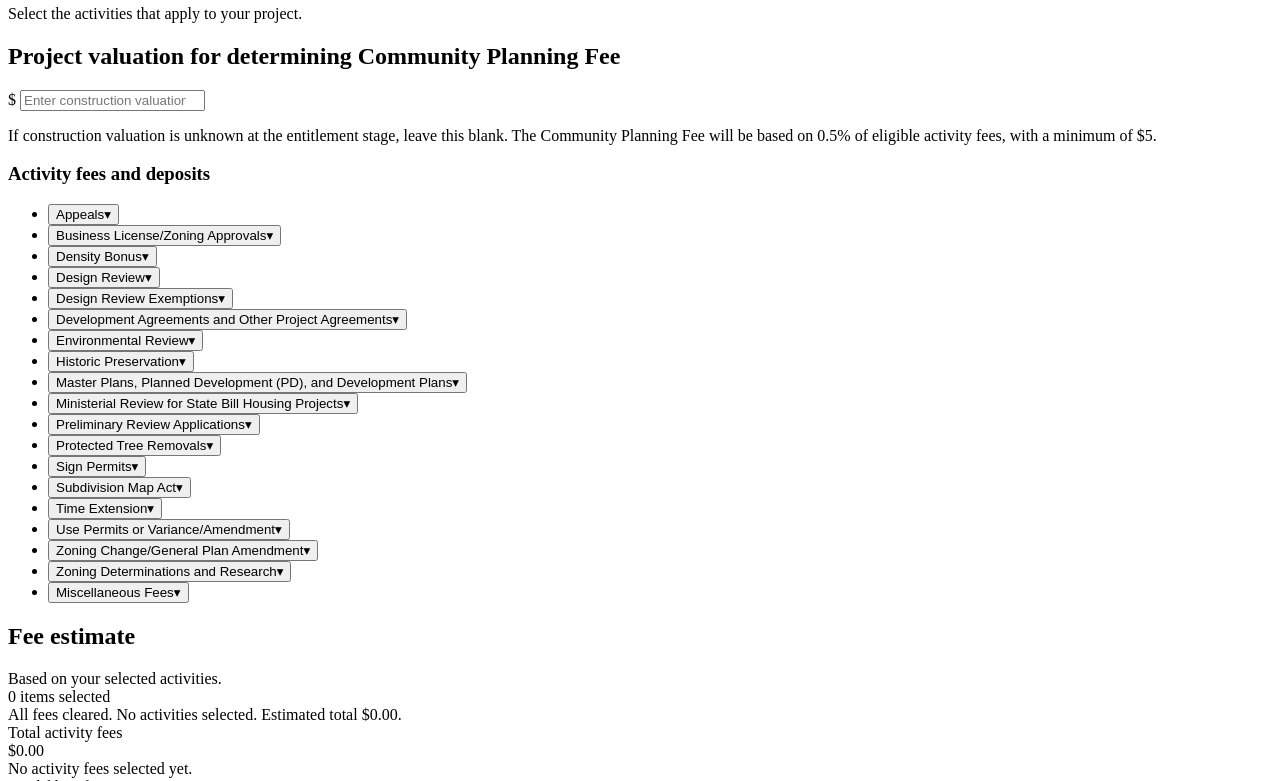
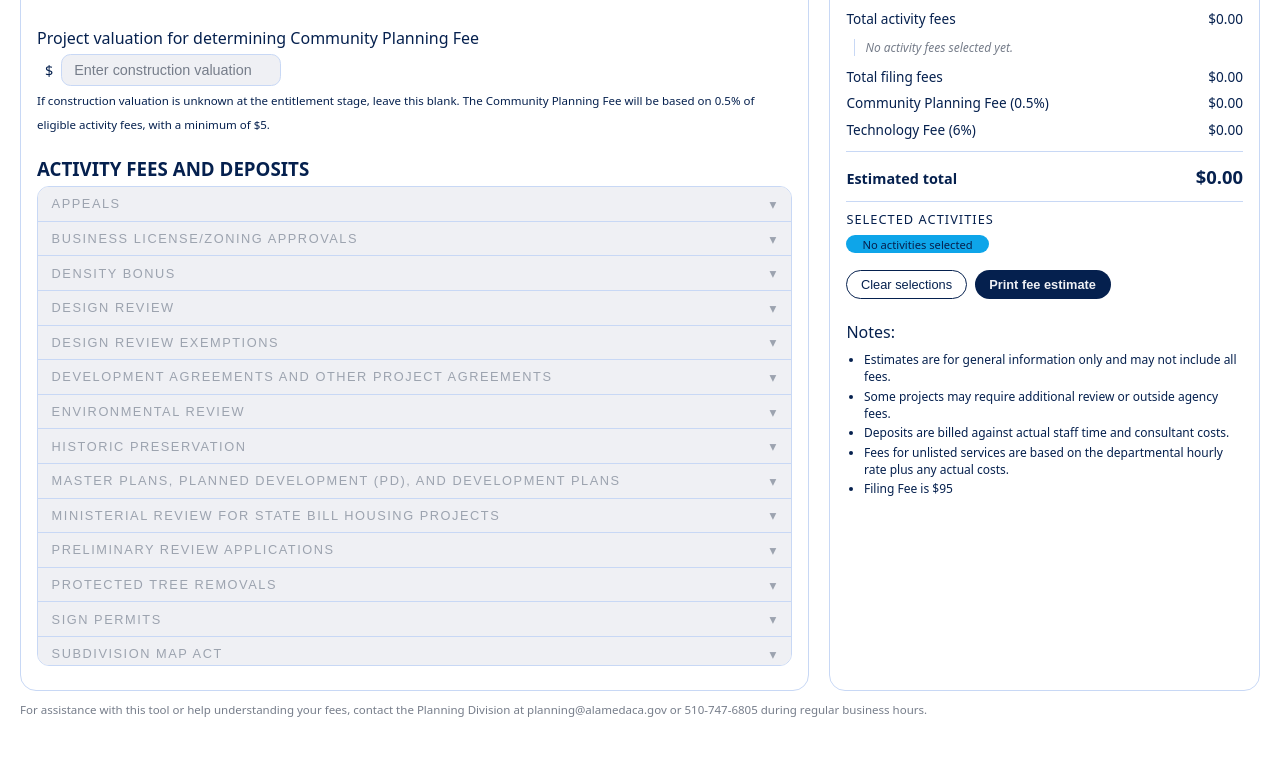
Before and after one commit to alamedaca/planning-fee-calculator, a plain HTML site: page index.html in a window 1280 px wide. Shown: the part 186-967 px from the top of the page. After the commit the page ends 906 px from the top, so only its background shows below. Drawn offline with Linux system fonts and the light colour scheme.

Commit message:
Update styles.css

```diff
--- a/styles.css
+++ b/styles.css
@@ -1,143 +1,504 @@
-<!doctype html>
-<html lang="en">
-<head>
-  <meta charset="utf-8" />
-  <title>City of Alameda Planning Fee Calculator v5.6 - WCAG Compliant (Fee Schedule FY25-26)</title>
-  <meta name="viewport" content="width=device-width, initial-scale=1" />
+  :root {
+      --brand:#38bdf8;
+      --brand-soft:#0ea5e9;
+      --bg:#EFF0F4;
+      --panel:#EFF0F4;
+      --panel-soft:#EFF0F4;
+      --muted:#767d8a; /* secondary text color */
+      --text:#05204E;
+      --border:#C8D8F5;
+    }
+    *{box-sizing:border-box}
+    html,body{height:100%;margin:0;padding:0}
+    body{
+      font-family: system-ui,-apple-system,Segoe UI,Roboto,Helvetica,Arial,sans-serif;
+      color:var(--text);
+      -webkit-font-smoothing:antialiased;
+    }
+    .skip-link {
+      position:absolute;
+      left:0.75rem;
+      top:0.75rem;
+      padding:0.5rem 0.75rem;
+      background:#ffffff;
+      color:#111827;
+      border-radius:0.25rem;
+      z-index:50;
+      transform:translateY(-200%);
+      transition:transform 0.15s ease-out;
+    }
+    .skip-link:focus { transform:translateY(0); }
+    .sr-only{
+      position:absolute;
+      width:1px;
+      height:1px;
+      padding:0;
+      margin:-1px;
+      overflow:hidden;
+      clip:rect(0,0,0,0);
+      white-space:nowrap;
+      border:0;
+    }
 
-  <link rel="stylesheet" href="styles.css" />
-</head>
+    button,
+    input,
+    select,
+    textarea,
+    [tabindex]:not([tabindex="-1"]) {
+      outline:none;
+    }
+    button:focus-visible,
+    input:focus-visible,
+    select:focus-visible,
+    textarea:focus-visible,
+    [tabindex]:not([tabindex="-1"]):focus-visible {
+      outline:3px solid #facc15;
+      outline-offset:3px;
+    }
+    .page-shell{
+      min-height:100vh;
+      display:flex;
+      flex-direction:column;
+    }
+    header.site-header{
+      padding:0.5rem 1.25rem 0.25rem;
+    }
+    .site-title-row{
+      display:flex;
+      flex-wrap:wrap;
+      align-items:baseline;
+      gap:0.35rem;
+    }
+    h1{
+      font-size:2rem;
+      margin:0;
+      letter-spacing:.02em;
+    }
 
-<body>
-  <a href="#main-content" class="skip-link">Skip to main content</a>
+    h2{
+      display:block;
+      font: size 1.5rem;
+      font: weight 600px
+      color:var(--text);
+      margin-bottom:.35rem;
+    }
 
-  <div class="page-shell">
-    <header class="site-header" role="banner">
-      <div class="site-title-row">
-        <h1>City of Alameda Planning Fee Calculator</h1>
-        <!--<span class="version-pill"> WCAG 2.1 AA Compliant</span> This is not good for longevity-->
-      </div>
-      <p class="site-tagline" id="feeCalcDesc">
-        Use this tool to estimate Planning and Zoning entitlement application fees.
-      </p>
-    </header>
+    h3{
+      display:block;
+      font: size 1.25rem;
+      font: weight 600px;
+      text-transform:uppercase;
+      color:var(--text);
+      margin-bottom:.35rem;
+    }
 
-    <main id="main-content" role="main" aria-describedby="feeCalcDesc">
-      <div class="layout">
-        <section class="card" aria-label="Project information and fee selection">
-          <div class="card-header">
-            <div>
-              <h2 class="card-title">Project information and activities</h2>
-              <p>Select the activities that apply to your project.</p>
-            </div>
-          </div>
+    h4{
+      display:block;
+      font: size 1rem;
+      font: weight 600px;
+      text-transform:uppercase;
+      color:var(--text);
+      margin-bottom:.35rem;
+    }
 
-          <div class="field-group">
-            <h3><label class="field-label" for="valuationInput">
-              Project valuation for determining Community Planning Fee
-            </label></h3>
-            <div class="field-row">
-              <span></span>$</span>
-              <input
-                id="valuationInput"
-                name="valuationInput"
-                type="number"
-                min="0"
-                step="1"
-                inputmode="decimal"
-                placeholder="Enter construction valuation (optional)"
-                aria-describedby="valuationHelp"
-              />
-            </div>
-            <p class="helper-text" id="valuationHelp">
-              If construction valuation is unknown at the entitlement stage, leave this blank.
-              The Community Planning Fee will be based on 0.5% of eligible activity fees,
-              with a minimum of $5.
-            </p>
-          </div>
+    p{
+      margin-bottom:1em;
+      color:var(--text);
+      font-size:1rem;
+      line-height:1.5rem;
+    }
 
-          <div class="field-group" aria-label="Available planning fees and deposits">
-            <h3>
-              Activity fees and deposits
-            </h3>
-            <ul class="fee-list" id="feeList" role="list"></ul>
-          </div>
-        </section>
+    .version-pill{
+      font-size:.75rem;
+      padding:.15rem .5rem;
+      border-radius:999px;
+      border:1px solid #05204E;
+      color:#e5e7eb;
+    }
 
-        <aside class="card fee-summary-card" aria-label="Fee estimate">
-          <div class="card-header">
-            <div>
-              <h2 class="card-title" id="fee-estimate-heading">Fee estimate</h2>
-              <div class="card-subtitle">Based on your selected activities.</div>
-            </div>
-            <span class="chip" id="selectedCountChip">0 items selected</span>
-          </div>
+    .site-tagline{
+      margin-top:.15rem;
+      max-width:none;
+      font-size:.85rem;
+      color:var(--text);
+    }
 
-          <section aria-labelledby="fee-estimate-heading">
-            <div id="feeTotalsLive" class="sr-only" role="status" aria-live="polite"></div>
+    @media (min-width: 1024px){
+      .site-tagline{
+        white-space:nowrap;
+      }
+    }
 
-            <div class="totals-grid">
-              <div class="totals-label">Total activity fees</div>
-              <div class="totals-value" id="activityTotalDisplay">$0.00</div>
+    main#main-content{
+      padding:0 1.25rem 0.25rem;
+      margin-bottom:0;
+    }
 
-              <div id="activityList" class="activity-list"
-                   aria-label="Activity fee details"></div>
+    .layout{
+      display:grid;
+      grid-template-columns:minmax(0,2.2fr) minmax(0,1.2fr);
+      gap:1.25rem;
+      margin-bottom:0.25rem;
+    }
 
-              <div class="totals-label">Total filing fees</div>
-              <div class="totals-value" id="filingTotalDisplay">$0.00</div>
+    @media (max-width:960px){
+      .layout{ grid-template-columns:1fr; }
+    }
 
-              <div class="totals-label">Community Planning Fee (0.5%)</div>
-              <div class="totals-value" id="cpfDisplay">$0.00</div>
+    .card{
+      border-radius:1rem;
+      border:1px solid var(--border);
+      padding:0.75rem 1rem 0.5rem;;
+    }
+    .card-header{
+      display:flex;
+      justify-content:space-between;
+      align-items:center;
+      gap:0.75rem;
+      margin-bottom:.75rem;
+    }
+/*    .card-title{
+      font-size:1rem;
+      font-weight:600;
+      letter-spacing:.03em;
+      text-transform:uppercase;
+      color:var(--text);
+    }
 
-              <div class="totals-label">Technology Fee (6%)</div>
-              <div class="totals-value" id="techFeeDisplay">$0.00</div>
-            </div>
+    .card-subtitle{
+      font-size:.8rem;
+      color:var(--);
+    }
 
-            <div class="totals-grand">
-              <div class="totals-grand-label">Estimated total</div>
-              <div class="totals-grand-value" id="grandTotalDisplay">$0.00</div>
-            </div>
+*/
+    .chip{
+      font-size:.7rem;
+      padding:.1rem .4rem;
+      border-radius:999px;
+      border:1px solid var(--border);
+      color:var(--text);
+    }
+    .field-group{ margin-bottom:1rem; }
+   /* .field-label{
+      display:block;
+      font-size:1rem;
+      font: weight 600px;
+      text-transform:uppercase;
+      color:var(--text);
+      margin-bottom:.35rem;
+    }
+      */
+    .field-row{
+      display:flex;
+      flex-wrap:wrap;
+      gap:.5rem;
+      align-items:center;
+      font-size:.9rem;
+      color:var(--text)
+    }
+    input[type="number"], input[type="text"]{
+      background-color:#EFF0F4;
+      border-radius:.6rem;
+      border:1px solid var(--border);
+      padding:.45rem .75rem;
+      color:var(--text);
+      font-size:.9rem;
+      min-width:0;
+      width: 220px;
+    }
+    input[type="number"]::placeholder,
+    input[type="text"]::placeholder{ color:var(--muted); }
+    .helper-text{
+      font-size:.72rem;
+      color:var(--text);
+      margin-top:.15rem;
+    }
+    .fee-list{
+      margin:0;
+      padding:0;
+      list-style:none;
+      max-height:60vh;
+      overflow:auto;
+      border-radius:.75rem;
+      border:1px solid var(--border);
+      background:var(--panel);
+    }
 
-            <div class="selected-activities" aria-label="Selected activities">
-              <div class="selected-activities-title">Selected activities</div>
-              <ul id="selectedActivitiesList" class="selected-list"></ul>
-            </div>
+    .fee-section{
+      border-bottom:1px solid var(--border)
+    }
+    .fee-section-toggle{
+      width:100%;
+      text-align:left;
+      background:transparent;
+      border:none;
+      padding:.55rem .85rem;
+      display:flex;
+      justify-content:space-between;
+      align-items:center;
+      font-size:.8rem;
+      text-transform:uppercase;
+      letter-spacing:.12em;
+      color:#9ca3af;
+      cursor:pointer;
+    }
+    .fee-section-title{
+      flex:1;
+    }
+    .fee-section-indicator{
+      font-size:.85rem;
+      margin-left:.5rem;
+      transition:transform .15s ease;
+    }
+    .fee-section-panel{
+      list-style:none;
+      margin:0;
+      padding:0 0 .25rem 0;
+    }
+    .fee-section-open .fee-section-indicator{
+      transform:rotate(180deg);
+    }
 
-            <div style="margin-top:.35 rem;">
-              <span class="badge-soft" id="summaryBadge">No activities selected</span>
-            </div>
-          </section>
+    .fee-section-header{
+      padding:.6rem .85rem .35rem;
+      font-size:.8rem;
+      text-transform:uppercase;
+      letter-spacing:.12em;
+      color:var(--muted);
+      border-bottom:1px solid var(--border);
+      position:sticky;
+      top:0;
+      backdrop-filter:blur(12px);
+      background:var(--bg);
+      z-index:2;
+    }
+    .fee-item{
+      display:flex;
+      gap:.6rem;
+      padding:.55rem .9rem;
+      border-bottom:1px solid var(--border);
+      align-items:flex-start;
+    }
+    .fee-item:last-child{ border-bottom:none; }
+    .fee-item input[type="checkbox"]{ margin-top:.1rem; }
+    .fee-item-main{ flex:1; min-width:0; }
+    .fee-item-name{
+      display:block;
+      font-size:.86rem;
+      color:var(--text)
+    }
+    .fee-item-amounts{
+      display:flex;
+      justify-content:space-between;
+      align-items:baseline;
+      margin-top:.15rem;
+      font-size:.78rem;
+      color:var(--text)
+      gap:.5rem;
+    }
+    .fee-amount-label{ opacity:.85; }
+    .fee-amount-value{
+      font-variant-numeric:tabular-nums;
+      white-space:nowrap;
+    }
+    .fee-summary-card{
+      position:sticky;
+      top:1rem;
+      display:flex;
+      flex-direction:column;
+    }
+    .totals-grid{
+      display:grid;
+      grid-template-columns:1.1fr .9fr;
+      gap:.45rem .75rem;
+      font-size:.85rem;
+      margin-top:.75rem;
+    }
+    .totals-label{ color: var(--text); }
+    .totals-value{
+      text-align:right;
+      font-variant-numeric:tabular-nums;
+    }
+    .totals-grand{
+      margin-top:.75rem;
+      padding-top:.75rem;
+      border-top:1px solid var(--border);
+      display:flex;
+      justify-content:space-between;
+      align-items:baseline;
+      gap:.5rem;
+    }
+    .totals-grand-label{
+      font-size:.9rem;
+      font-weight:600;
+    }
+    .totals-grand-value{
+      font-size:1.15rem;
+      font-weight:700;
+      font-variant-numeric:tabular-nums;
+    }
+    .badge-soft{
+      font-size:.7rem;
+      padding:.1rem 1rem;
+      border-radius:999px;
+      background:var(--brand-soft);
+      color: var(--text);
+    }
+    .selected-activities{
+      margin-top:.75rem;
+      padding-top:.5rem;
+      border-top:1px solid var(--border);
+      max-height:180px;
+      overflow-y:auto;
+    }
+    .selected-activities-title{
+      font-size:.8rem;
+      text-transform:uppercase;
+      letter-spacing:.08em;
+      color:var(--text);
+      margin-bottom:.25rem;
+    }
+    .selected-list{
+      margin:0;
+      padding-left:1.1rem;
+      font-size:.78rem;
+      color:var(--text);
+    }
+    .selected-list li+li{ margin-top:.1rem; }
 
-          <div class="action-row" aria-label="Actions">
-            <button type="button" class="btn" id="clearButton">
-              Clear selections
-            </button>
-            <button type="button" class="btn btn-primary" id="printButton">
-              Print fee estimate
-            </button>
-          </div>
+    /* Selected activity list directly under Total activity fees row */
+    .activity-list{
+      margin:4px 0 4px 8px;
+      padding-left:10px;
+      border-left:1px solid var(--border);
+      font-size:12px;
+      max-height:180px;
+      overflow-y:auto;
+      grid-column:1 / -1;
+    }
+    .activity-item{
+      display:flex;
+      justify-content:space-between;
+      align-items:flex-start;
+      gap:6px;
+      margin-bottom:3px;
+    }
+    .activity-name{
+      flex:1;
+      white-space:nowrap;
+      overflow:hidden;
+      text-overflow:ellipsis;
+    }
+    .activity-amt{
+      font-variant-numeric:tabular-nums;
+      white-space:nowrap;
+    }
+    .activity-empty{
+      color:var(--muted);
+      font-style:italic;
+    }
 
-          <br>
+    .action-row{
+      display:flex;
+      flex-wrap:wrap;
+      gap:.5rem;
+      margin-top:1rem;
+    }
+    .btn{
+      border-radius:999px;
+      border:1px solid #05204E;
+      background:transparent;
+      color:#05204E;
+      font-size:.8rem;
+      padding:.4rem .85rem;
+      display:inline-flex;
+      align-items:center;
+      gap:.4rem;
+      cursor:pointer;
+    }
+    .btn-primary{
+      border-color:transparent;
+      background:#05204E;
+      color:#EFF0F4;
+      font-weight:600;
+    }
+    .btn:hover{ filter:brightness(1.05); }
+    .notes-list{
+      margin:.5rem 0 0;
+      padding-left:1.1rem;
+      font-size:.75rem;;
+    }
+    .notes-list li+li{ margin-top:.15rem; }
 
-          <div class="notes-header">Notes:</div>
-          <ul class="notes-list" aria-label="Important notes">
-            <li>Estimates are for general information only and may not include all fees.</li>
-            <li>Some projects may require additional review or outside agency fees.</li>
-            <li>Deposits are billed against actual staff time and consultant costs.</li>
-            <li>Fees for unlisted services are based on the departmental hourly rate plus any actual costs.</li>
-            <li>Filing Fee is $95</li>
-          </ul>
-        </aside>
-      </div>
-    </main>
+    footer.site-footer{
+      margin-top:0.50rem;
+      padding:0.15rem 1.25rem 0.2rem;
+      font-size:.72rem;
+      color:var(--muted);
+    }
+    .site-footer{
+      margin-top:0 !important;
+    }
 
-    <footer class="site-footer" role="contentinfo">
-      For assistance with this tool or help understanding your fees,
-      contact the Planning Division at planning@alamedaca.gov
-      or 510-747-6805 during regular business hours.
-    </footer>
-  </div>
+    @media print{
+  body{
+    background:#ffffff !important;
+    color:#000000 !important;
+  }
 
-  <script src="script.js" defer></script>
-</body>
-</html>
+  /* Show header and footer in print */
+  header.site-header,
+  footer.site-footer{
+    display:block !important;
+    color:#000000 !important;
+    background:#ffffff !important;
+    -webkit-print-color-adjust: exact;
+    print-color-adjust: exact;
+  }
+
+  /* Hide only the project info card and action buttons */
+  .card[aria-label="Project information and fee selection"],
+  .action-row{
+    display:none !important;
+  }
+
+  .page-shell{
+    display:block;
+    padding:0.5in;
+  }
+
+  /* Fee estimate prints cleanly */
+  .fee-summary-card{
+    position:static;
+    box-shadow:none;
+    border-radius:0;
+    background:#ffffff !important;
+    border:1px solid #000000;
+    color:#000000;
+  }
+
+  .totals-label,
+  .totals-value,
+  .totals-grand-label,
+  .totals-grand-value,
+  .selected-activities-title,
+  .selected-list,
+  .notes-list{
+    color:#000000 !important;
+  }
+
+  /* Expand list areas in print */
+  .activity-list,
+  .selected-activities{
+    max-height:none !important;
+    overflow:visible !important;
+  }
+
+  /* Avoid awkward page breaks */
+  .fee-summary-card,
+  .selected-activities,
+  .activity-item,
+  .selected-list li{
+    page-break-inside:avoid;
+  }
+}
```
